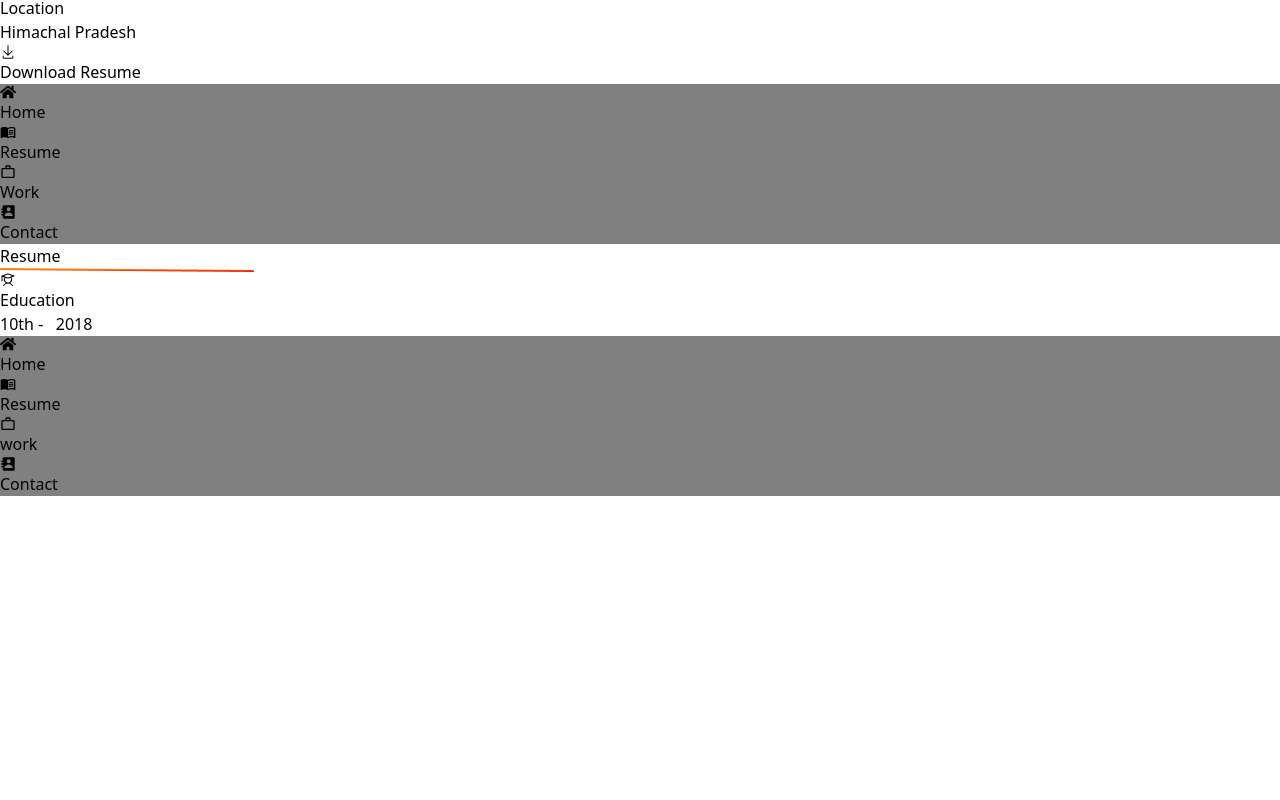
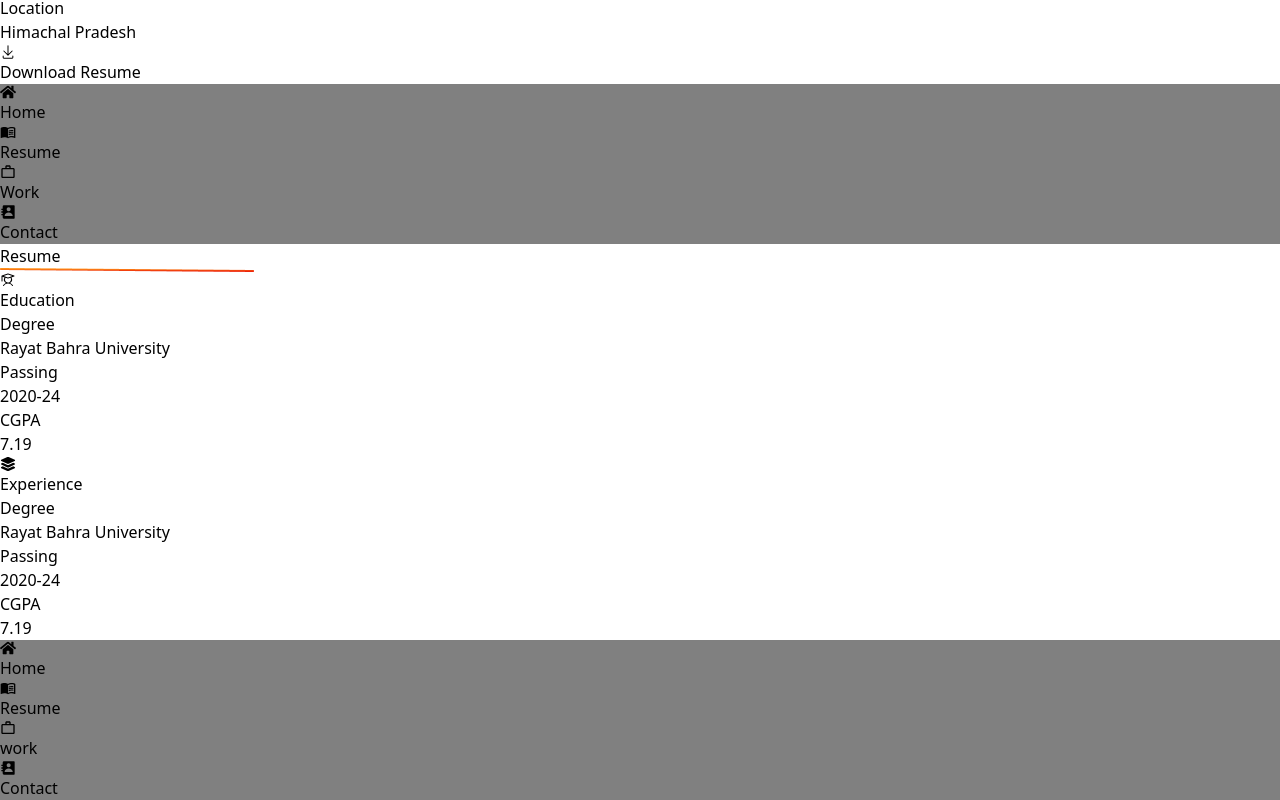
Before and after one commit to manishathakur602/ManishaPortfolio, a React (Vite) app: page /resume in a window 1280 px wide. Shown: the part 1580-2380 px from the top of the page. Before the commit the page ends 2076 px from the top, so only its background shows below. Built offline with nearby package versions, Linux system fonts and the light colour scheme.

Commit message:
commit 6

```diff
--- a/src/Component/Home.jsx
+++ b/src/Component/Home.jsx
@@ -30,8 +30,8 @@ const Home = () => {
           <h1 className="mt-5 font-medium text-2xl">What I Do!</h1>
 
           {/* first section */}
-          <div className="md:flex md:gap-3 ">
-            <div className="mt-3 bg-red-200 rounded-xl p-4 text">
+          <div className="lg:flex md:gap-3 ">
+            <div className="mt-3 bg-red-200 rounded-xl p-4 shadow-2xl shadow-black">
               <div className=" flex gap-2 items-center">
                 <FaCode className="text-red-700" />
                 <h1 className="font-semibold text-[1.2rem] ">Web development</h1>
@@ -46,7 +46,7 @@ const Home = () => {
 
             {/* second section */}
 
-            <div className="mt-3 bg-red-200 rounded-xl p-4">
+            <div className="mt-3 bg-red-200 rounded-xl p-4 shadow-2xl shadow-black">
               <div className=" flex gap-2 items-center">
               <SiCodementor className="text-red-700" />
                 <h1 className="font-semibold text-[1.4rem]">Mentorship</h1>
--- a/src/Component/Resume.jsx
+++ b/src/Component/Resume.jsx
@@ -4,6 +4,7 @@ import React from 'react'
 
 // icon import
 import { PiStudent } from "react-icons/pi";
+import { FaLayerGroup } from "react-icons/fa6";
 
 
 
@@ -16,31 +17,74 @@ function Resume() {
   return (
     <>
     <div className="p-3 mt-10 sm:mt-0">
-           <div className='bg-gray-400 rounded-lg p-3 '>
-                  <div className="">
+           <div className='bg-gray-400 rounded-lg p-3 sm:p-5 '>
+                  <div className=" ">
                       <h1 className="font-semibold text-[1.5rem] text-center sm:text-left">
                       Resume
                       </h1>
                       <img src={Line} className="text-[1px]" />
                   </div>
 {/*  main section of both group */}
-           <div className='mt-5'>
+           <div className='mt-5  lg:flex lg:items-center lg:gap-10'>
                     {/* first section */}
-                    <div className='border-2 border-dashed border-red-600 p-3'>
+                    <div className='  p-3 bg-white rounded-2xl shadow-2xl shadow-black'>
                             <div className='flex items-center gap-2'>
 
                             <PiStudent className="text-red-700 text-[1.2rem]" />
-                                  <h1 className=''>Education </h1>
+                                  <h1 className='font-semibold'>Education </h1>
                             </div>
-                            <div className="mt-3 bg-red-200 rounded-xl p-4 text">
-                                  <div className=" flex gap-2 items-center">
+                            <div className="mt-3 bg-red-200 rounded-xl p-4">
+                                  <div className=" sm:flex sm:gap-7 sm:items-center">
 
-                                    <h1 className="font-semibold text-gray-500"> 10th - &nbsp; 2018</h1>
+                                        <div className=' border-solid border-b-2 border-gray-700 rounded-md p-2'>
+                                        <h1 className="font-semibold text-gray-500">Degree</h1>
+                                        <p className='text-[13px]'>Rayat Bahra University</p>
+                                        </div>
+                                        <div className='sm:flex sm:flex-col sm:items-center border-solid border-b-2 border-gray-700 rounded-md p-2'>
+                                        <h1 className="font-semibold text-gray-500">Passing</h1>
+                                        <p className='text-[13px]'>2020-24</p>
+                                        </div>
+                                        <div className='sm:sm:flex flex-col sm:items-center border-solid border-b-2 border-gray-700 rounded-md p-2'>
+                                        <h1 className="font-semibold text-gray-500">CGPA</h1>
+                                        <p className='text-[13px]'>7.19</p>
+                                        </div>
                                   </div>
                                   <p className="mt-1">
 
                                   </p>
                                 </div>
+                             </div>
+
+                             {/* second section */}
+
+                             <div className=''>
+                             <div className=' p-3 bg-white rounded-2xl shadow-2xl shadow-black mt-6 lg:mt-0'>
+                            <div className='flex items-center gap-2'>
+
+                            <FaLayerGroup className="text-red-700 text-[1.2rem]" />
+                                  <h1 className='font-semibold'>Experience </h1>
+                            </div>
+                            <div className="mt-3 bg-red-200 rounded-xl p-4 ">
+                                  <div className=" sm:flex sm:gap-7 sm:items-center">
+
+                                        <div className=' border-solid border-b-2 border-gray-700 rounded-md p-2'>
+                                        <h1 className="font-semibold text-gray-500">Degree</h1>
+                                        <p className='text-[13px]'>Rayat Bahra University</p>
+                                        </div>
+                                        <div className='sm:flex sm:flex-col sm:items-center border-solid border-b-2 border-gray-700 rounded-md p-2'>
+                                        <h1 className="font-semibold text-gray-500">Passing</h1>
+                                        <p className='text-[13px]'>2020-24</p>
+                                        </div>
+                                        <div className='sm:sm:flex flex-col sm:items-center border-solid border-b-2 border-gray-700 rounded-md p-2'>
+                                        <h1 className="font-semibold text-gray-500">CGPA</h1>
+                                        <p className='text-[13px]'>7.19</p>
+                                        </div>
+                                  </div>
+                                  <p className="mt-1">
+
+                                  </p>
+                                </div>
+                             </div>
                              </div>
                              </div>
 
```
